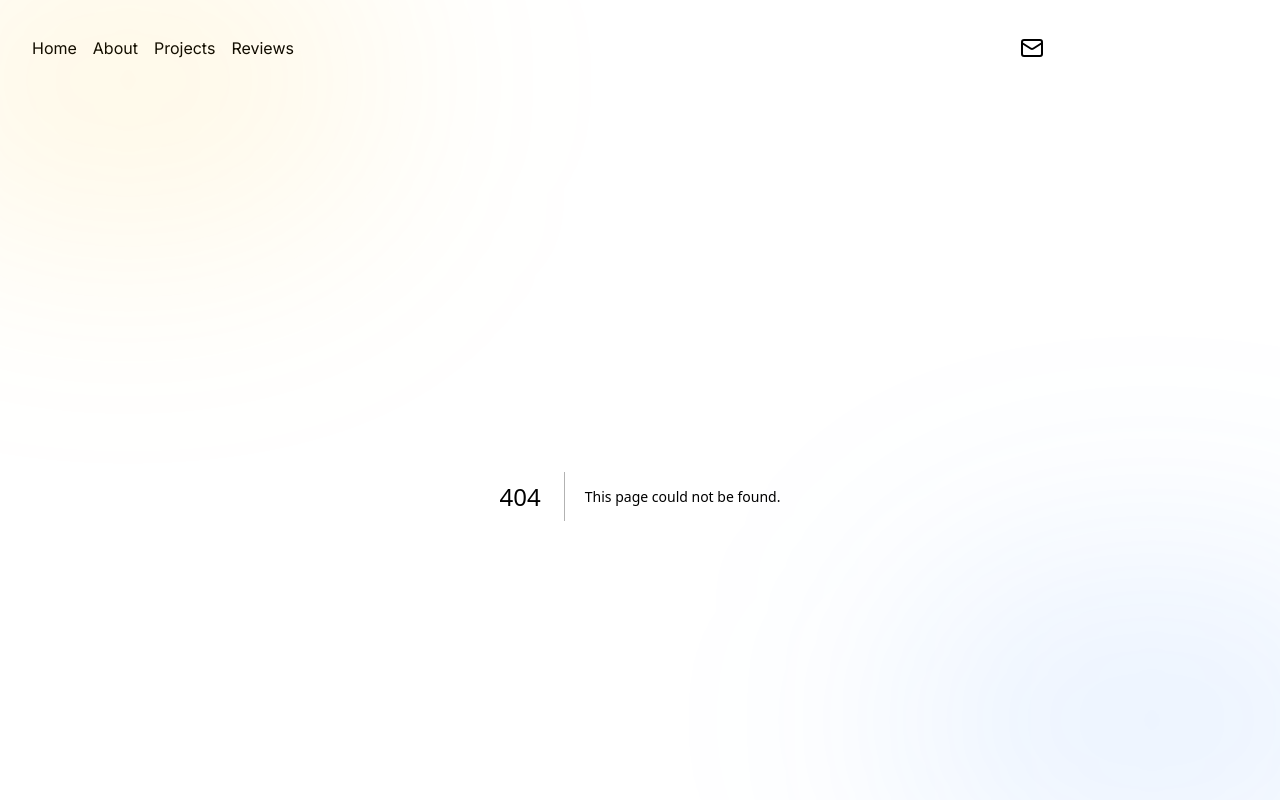
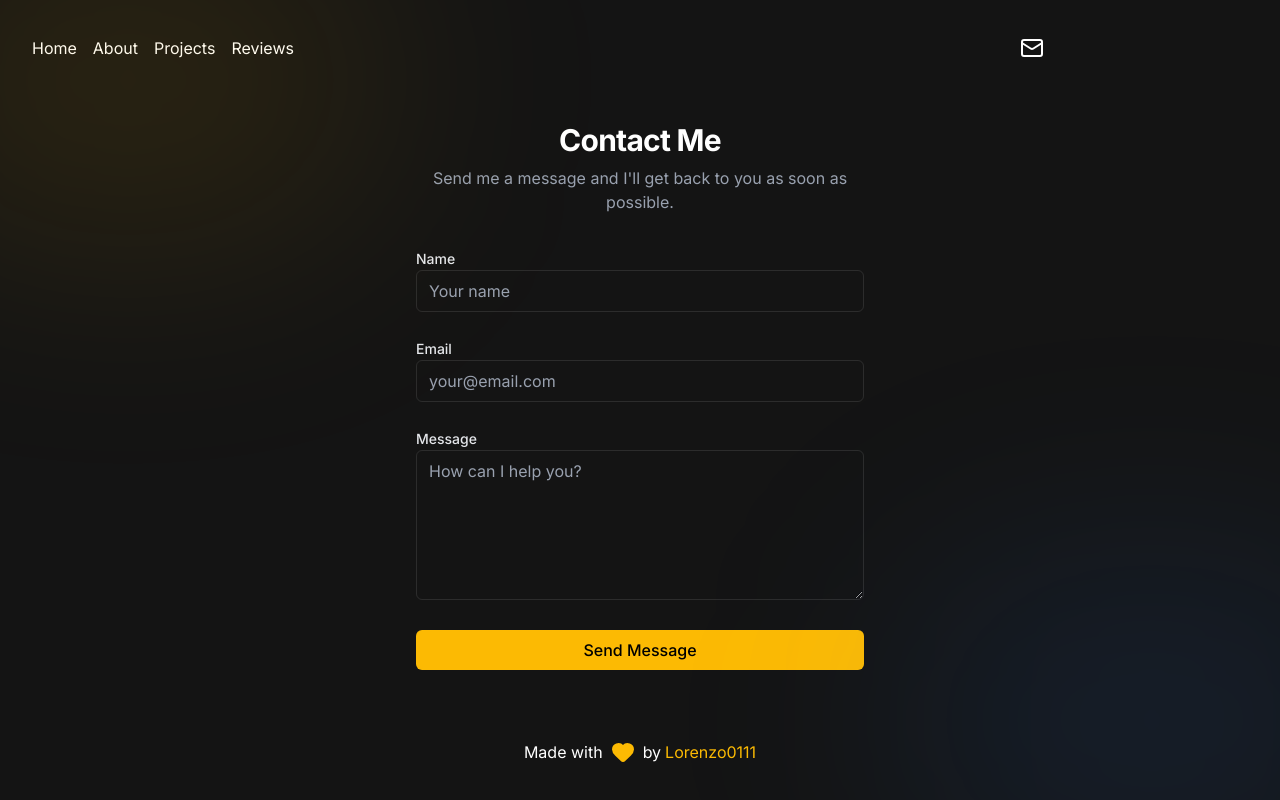
Before and after one commit to Lorenzo0111/Portfolio, a Next.js app: page /contact in a window 1280 px wide. Before the commit this address had no page. Shown: the top 800 px of the page. Built offline with nearby package versions, Linux system fonts and the light colour scheme; some icons are missing.

Commit message:
Added contact form

```diff
--- /dev/null
+++ b/app/api/contact/route.ts
@@ -0,0 +1,63 @@
+import { resend } from "@/lib/resend";
+import { checkBotId } from "botid/server";
+import { NextResponse } from "next/server";
+
+function sanitizeString(input: string, maxLength: number = 1000): string {
+  return input.trim().substring(0, maxLength).replace(/[<>]/g, "");
+}
+
+export async function POST(req: Request) {
+  try {
+    const verification = await checkBotId();
+
+    if (verification.isBot)
+      return NextResponse.json({ error: "Access denied" }, { status: 403 });
+
+    const { name, email, body } = await req.json();
+
+    if (!name || !email || !body)
+      return NextResponse.json(
+        { error: "Missing required fields" },
+        { status: 400 }
+      );
+
+    const sanitizedName = sanitizeString(name, 100);
+    const sanitizedEmail = sanitizeString(email, 254);
+    const sanitizedBody = sanitizeString(body, 5000);
+
+    if (!sanitizedName || !sanitizedEmail || !sanitizedBody)
+      return NextResponse.json(
+        { error: "Invalid input data" },
+        { status: 400 }
+      );
+
+    const { error } = await resend.emails.send({
+      to: [process.env.SUPPORT_EMAIL!],
+      replyTo: sanitizedEmail,
+      template: {
+        id: "contact-form",
+        variables: {
+          TARGET_NAME: sanitizedName,
+          TARGET_EMAIL: sanitizedEmail,
+          TARGET_BODY: sanitizedBody,
+        },
+      },
+    });
+
+    if (error) {
+      console.error("Error sending email:", error);
+      return NextResponse.json(
+        { error: "Failed to send email" },
+        { status: 500 }
+      );
+    }
+
+    return NextResponse.json({ success: true });
+  } catch (error) {
+    console.error("Error sending email:", error);
+    return NextResponse.json(
+      { error: "Failed to send email" },
+      { status: 500 }
+    );
+  }
+}
--- /dev/null
+++ b/app/contact/page.tsx
@@ -0,0 +1,128 @@
+"use client";
+
+import { Button } from "@/components/ui/button";
+import { Input } from "@/components/ui/input";
+import { Textarea } from "@/components/ui/textarea";
+import posthog from "posthog-js";
+import { FormEvent, useState } from "react";
+
+export default function ContactPage() {
+  const [loading, setLoading] = useState(false);
+  const [success, setSuccess] = useState(false);
+  const [error, setError] = useState("");
+
+  const handleSubmit = async (e: FormEvent<HTMLFormElement>) => {
+    e.preventDefault();
+    setLoading(true);
+    setError("");
+    setSuccess(false);
+
+    posthog.capture("contact_submitted");
+
+    const formData = new FormData(e.currentTarget);
+    const data = {
+      name: formData.get("name"),
+      email: formData.get("email"),
+      body: formData.get("body"),
+    };
+
+    try {
+      const res = await fetch("/api/contact", {
+        method: "POST",
+        headers: {
+          "Content-Type": "application/json",
+        },
+        body: JSON.stringify(data),
+      });
+
+      if (!res.ok) {
+        const errorData = await res.json();
+        throw new Error(errorData.error || "Failed to send message");
+      }
+
+      setSuccess(true);
+      (e.target as HTMLFormElement).reset();
+    } catch (err: any) {
+      setError(err.message || "Something went wrong");
+    } finally {
+      setLoading(false);
+    }
+  };
+
+  return (
+    <div className="flex flex-col items-center justify-center min-h-[calc(100vh-200px)] px-4">
+      <div className="w-full max-w-md space-y-8">
+        <div className="text-center space-y-2">
+          <h1 className="text-3xl font-bold tracking-tight text-white">
+            Contact Me
+          </h1>
+          <p className="text-gray-400">
+            Send me a message and I&apos;ll get back to you as soon as possible.
+          </p>
+        </div>
+
+        <form onSubmit={handleSubmit} className="space-y-6">
+          <div className="space-y-2">
+            <label htmlFor="name" className="text-sm font-medium text-gray-200">
+              Name
+            </label>
+            <Input
+              id="name"
+              name="name"
+              placeholder="Your name"
+              required
+              disabled={loading}
+            />
+          </div>
+
+          <div className="space-y-2">
+            <label
+              htmlFor="email"
+              className="text-sm font-medium text-gray-200"
+            >
+              Email
+            </label>
+            <Input
+              id="email"
+              name="email"
+              type="email"
+              placeholder="your@email.com"
+              required
+              disabled={loading}
+            />
+          </div>
+
+          <div className="space-y-2">
+            <label htmlFor="body" className="text-sm font-medium text-gray-200">
+              Message
+            </label>
+            <Textarea
+              id="body"
+              name="body"
+              placeholder="How can I help you?"
+              required
+              disabled={loading}
+              className="min-h-[150px]"
+            />
+          </div>
+
+          {error && (
+            <div className="p-3 text-sm text-red-500 bg-red-500/10 border border-red-500/20 rounded-md">
+              {error}
+            </div>
+          )}
+
+          {success && (
+            <div className="p-3 text-sm text-green-500 bg-green-500/10 border border-green-500/20 rounded-md">
+              Message sent successfully!
+            </div>
+          )}
+
+          <Button type="submit" className="w-full" disabled={loading}>
+            {loading ? "Sending..." : "Send Message"}
+          </Button>
+        </form>
+      </div>
+    </div>
+  );
+}
--- a/components/home/contact.tsx
+++ b/components/home/contact.tsx
@@ -25,7 +25,7 @@ export default function Contact() {
         in touch with me today and let&apos;s create something amazing together!
       </p>
       <Link
-        href="mailto:hello@lorenzo0111.me"
+        href="/contact"
         className="inline-flex items-center gap-2 px-8 py-4 bg-primary text-black font-bold rounded-full hover:bg-primary/90 transition-colors"
         onClick={handleContactClick}
       >
--- a/components/navbar.tsx
+++ b/components/navbar.tsx
@@ -34,7 +34,7 @@ export default function Navbar() {
         <div className="flex items-center md:absolute right-0 gap-4">
           <Link
             className="hover:text-primary"
-            href="mailto:hello@lorenzo0111.me"
+            href="/contact"
             aria-label="Email"
             onClick={() => handleSocialClick("email")}
           >
--- /dev/null
+++ b/components/ui/textarea.tsx
@@ -0,0 +1,13 @@
+import { ComponentProps } from "react";
+
+export function Textarea({
+  className = "",
+  ...props
+}: ComponentProps<"textarea">) {
+  return (
+    <textarea
+      className={`w-full rounded-md px-3 py-2 bg-transparent border border-white/10 text-white placeholder:text-gray-400 focus:outline-none focus:border-white/20 transition-colors min-h-[100px] resize-y ${className}`}
+      {...props}
+    />
+  );
+}
--- a/instrumentation-client.ts
+++ b/instrumentation-client.ts
@@ -1,9 +1,19 @@
+import { initBotId } from "botid/client/core";
 import posthog from "posthog-js";
 
 posthog.init(process.env.NEXT_PUBLIC_POSTHOG_KEY!, {
   api_host: "/ingest",
   ui_host: process.env.NEXT_PUBLIC_POSTHOG_HOST,
-  defaults: '2025-05-24',
+  defaults: "2025-05-24",
   capture_exceptions: true,
   debug: process.env.NODE_ENV === "development",
 });
+
+initBotId({
+  protect: [
+    {
+      path: "/api/contact",
+      method: "POST",
+    },
+  ],
+});
--- /dev/null
+++ b/lib/resend.ts
@@ -0,0 +1,3 @@
+import { Resend } from "resend";
+
+export const resend = new Resend(process.env.RESEND_API_KEY);
--- a/next.config.ts
+++ b/next.config.ts
@@ -1,3 +1,4 @@
+import { withBotId } from "botid/next/config";
 import type { NextConfig } from "next";
 
 const nextConfig: NextConfig = {
@@ -32,4 +33,4 @@ const nextConfig: NextConfig = {
   skipTrailingSlashRedirect: true,
 };
 
-export default nextConfig;
+export default withBotId(nextConfig);
```
Also changed, not shown: package.json (+7 -5 lines), 1 other file (tests, documents, lock files or other folders).
